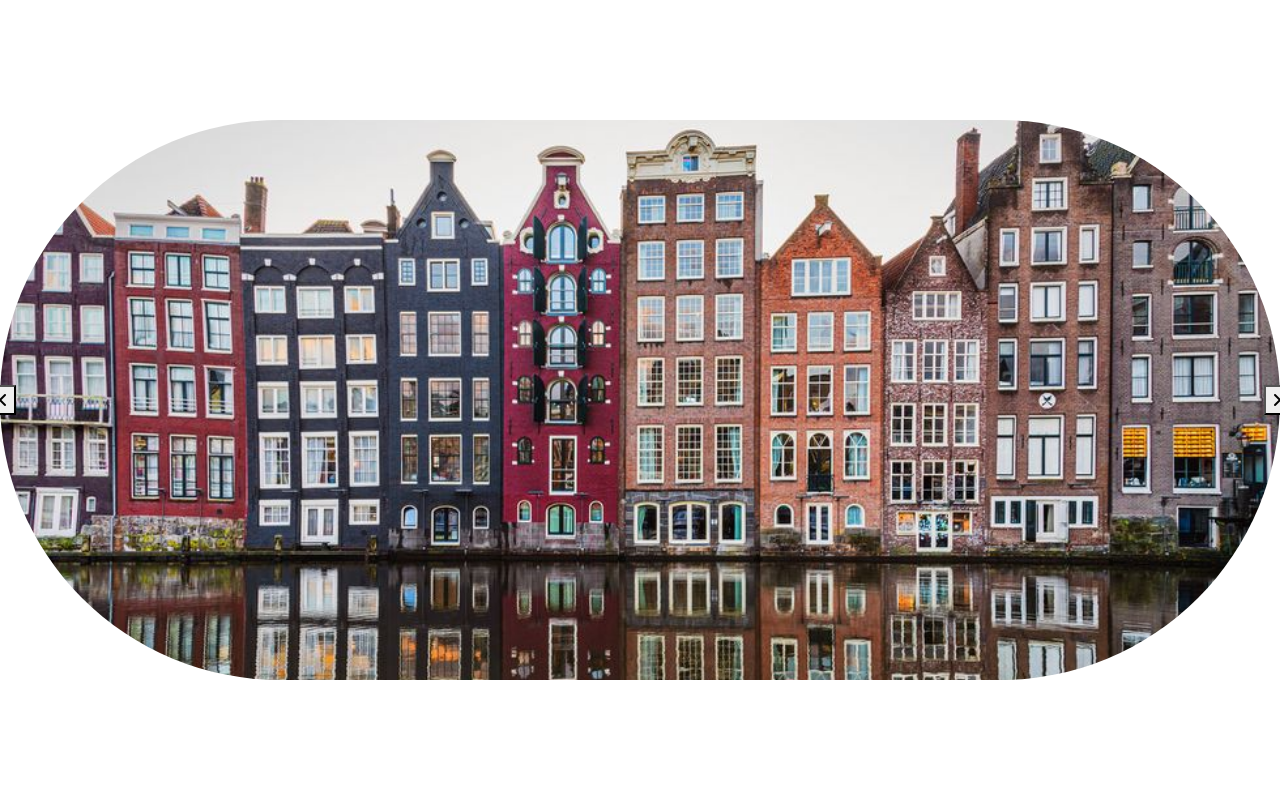
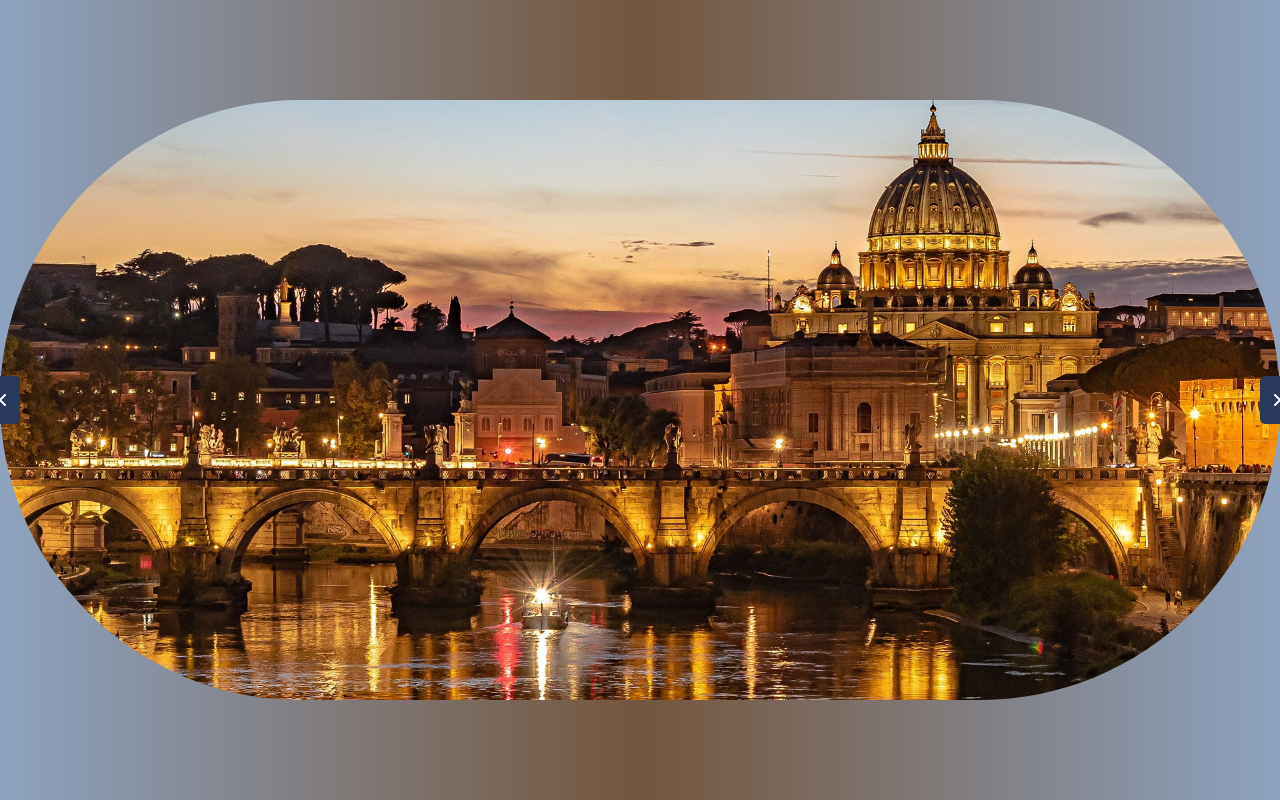
Before and after one commit to gianynx/js-array-carousel, a plain HTML site: page index.html in a window 1280 px wide. Both pictures are taken after a click on the button 0 px from the left and 400 px from the top of the page. Drawn offline with nearby package versions, Linux system fonts and the light colour scheme.

Commit message:
complete .js & CSS properties

```diff
--- a/css/style.css
+++ b/css/style.css
@@ -1,16 +1,37 @@
+body {
+    background-image: linear-gradient(to right, #8EA3BF , #73563D, #8EA3BF);
+}
+
 .slider {
     width: 1300px;
-    height: 560px;
+    height: 600px;
 }
 
-div img {
+.slide img {
     width: 100%;
-    height: 560px;
+    height: 600px;
     object-fit: cover;
     border-radius: 315px;
+    object-position: 100% 45%;
+}
+
+.slide {
+    display: none;
+}
+
+.slide.active {
     display: block;
 }
 
-#first_img {
-    object-position: 100% 15%;
+button {
+    z-index: 1000;
+    border-style: none;
+    padding: 12px;
+    background-color: #283959;
+    border-radius: 5px;
+    color: white;
 }
+
+button:hover {
+    background-color: #69688C;
+}
--- a/js/script.js
+++ b/js/script.js
@@ -1,41 +1,47 @@
+const images = [
+    'img/01.webp',
+    'img/02.webp',
+    'img/03.webp'
+];
+
 const slider = document.querySelector('.slider');
 
+let currentSlide = 0;
 let slides = '';
 
-const images = [
-    'img/01.jpg',
-    'img/02.jpg',
-    'img/03.jpg'
-];
-
-let image_1 = images[0];
-let image_2 = images[1];
-let image_3 = images[2];
-
- for (let a = 0; a < images.length; a++) {
-    slides = `
+for (let a = 0; a < images.length; a++) {
+    slides += `
     <div class="slide w-100 h-100">
-    <img id="first_img" src="${image_1}" alt="first_img_carousel">
-    <img id="second_img" class="d-none" src="${image_2}" alt="seco_carousel">
-    <img class="d-none" src="${image_3}" alt="third_img_carousel">
+    <img src="${images[a]}" alt="img-carousel">
     </div>
     `
- };
+};
 
- slider.innerHTML += slides;
+slider.innerHTML += slides;
 
- const btnLeft = document.getElementById('btnLeft');
- const btnRight = document.getElementById('btnRight');
+document.querySelectorAll('.slide')[currentSlide].classList.add('active');
 
-let currentSlide = '';
+const btnLeft = document.getElementById('btnLeft');
+const btnRight = document.getElementById('btnRight');
 
-btnRight.addEventListener('click', go_next)
-function go_next() {
+btnRight.addEventListener('click', goNext);
+function goNext() {
+    document.querySelectorAll('.slide')[currentSlide].classList.remove('active');
     if (currentSlide === images.length -1) {
         currentSlide = 0;
     } else {
         currentSlide++;
     }
-    document.getElementsByClassName('.slide')[currentSlide].classList.add('active');
-    document.getElementById('second_img').classList.remove('d-none');
+    document.querySelectorAll('.slide')[currentSlide].classList.add('active');
 }
+
+btnLeft.addEventListener('click', goBack);
+function goBack() {
+    document.querySelectorAll('.slide')[currentSlide].classList.remove('active');
+    if (currentSlide === 0) {
+        currentSlide = images.length -1;
+    } else {
+        currentSlide--;
+    }
+    document.querySelectorAll('.slide')[currentSlide].classList.add('active');
+}
```
Also changed, not shown: img/01.jpg (deleted), img/03.webp (renamed from img/05.jpg), img/04.jpg (deleted), 3 other files.
